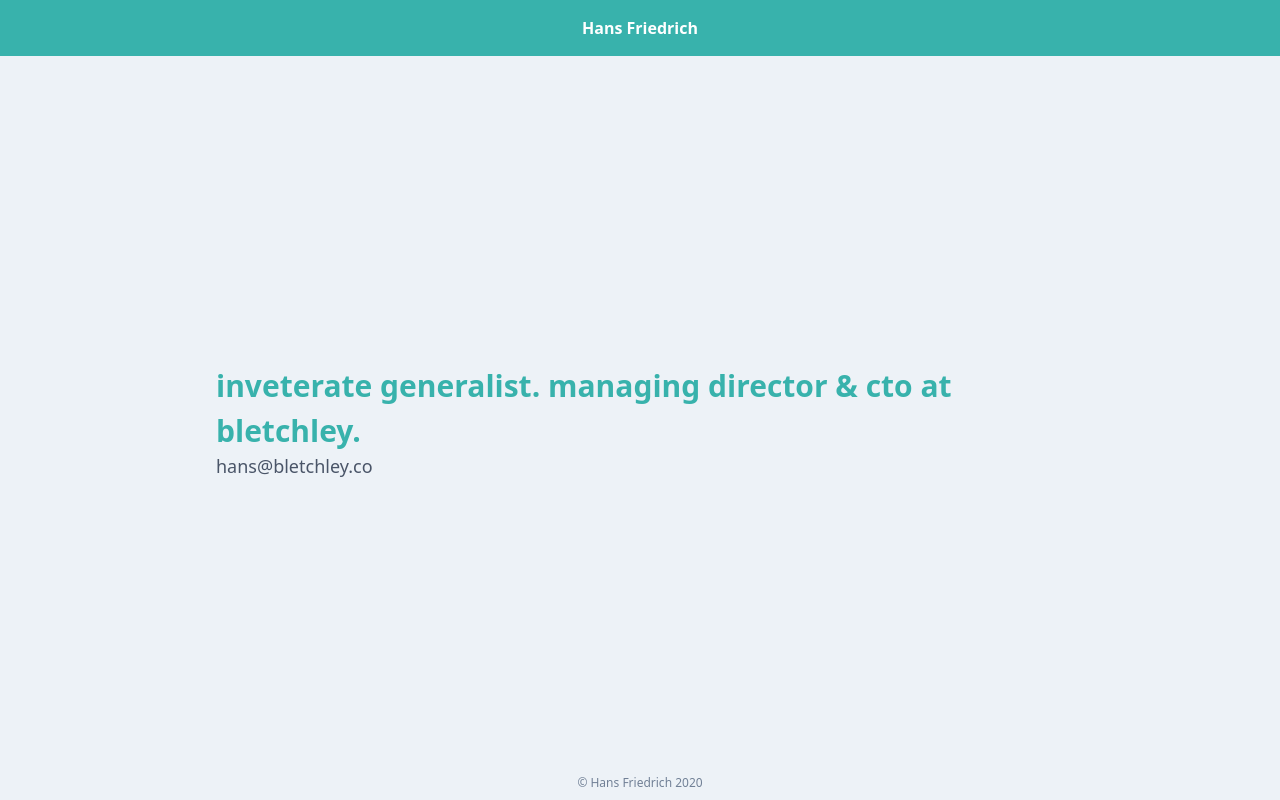
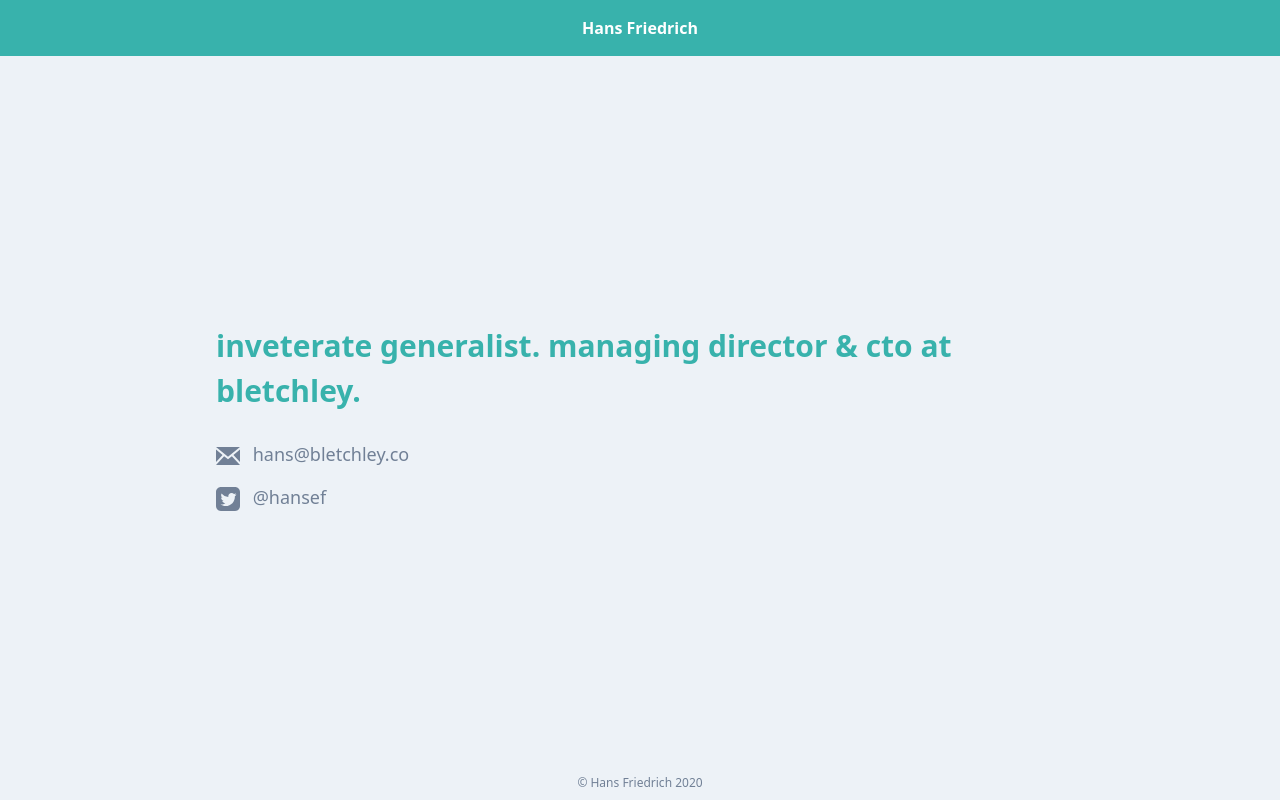
Before and after one commit to hansef/hansef.com, a Gatsby site: page / in a window 1280 px wide. Built offline with nearby package versions, Linux system fonts and the light colour scheme; Gatsby itself is replaced by a stand-in of ours.

Commit message:
Add email and twitter links

```diff
--- a/src/pages/index.js
+++ b/src/pages/index.js
@@ -7,11 +7,14 @@
       <main className="max-w-4xl flex-grow mx-auto flex flex-col justify-around">
         <div className="sm:flex sm:flex-row-reverse sm:items-center">
           <div className="sm:px-2">
-            <h1 className="px-4 pt-5 text-2xl text-left text-teal-500 font-bold sm:text-3xl">
+            <h1 className="px-4 py-5 text-2xl text-left text-teal-500 font-bold sm:text-3xl">
               inveterate generalist. managing director &amp; cto at bletchley.
             </h1>
-            <p className="px-4 text-lg text-gray-700">
-              <a href="mailto:hans@bletchley.co">hans@bletchley.co</a>
+            <p className="px-4 py-2 text-lg text-gray-700">
+              <a href="mailto:hans@bletchley.co" className="inline text-gray-600"><svg xmlns="http://www.w3.org/2000/svg" className="inline fill-current" width="24" height="24" viewBox="0 0 24 24"><path d="M12 12.713l-11.985-9.713h23.971l-11.986 9.713zm-5.425-1.822l-6.575-5.329v12.501l6.575-7.172zm10.85 0l6.575 7.172v-12.501l-6.575 5.329zm-1.557 1.261l-3.868 3.135-3.868-3.135-8.11 8.848h23.956l-8.11-8.848z"/></svg> <span className="pl-2">hans@bletchley.co</span></a>
+            </p>
+            <p className="px-4 py-2 text-lg text-gray-700">
+              <a href="https://twitter.com/hansef" className="inline text-gray-600"><svg className="inline fill-current" xmlns="http://www.w3.org/2000/svg" width="24" height="24" viewBox="0 0 24 24"><path d="M19 0h-14c-2.761 0-5 2.239-5 5v14c0 2.761 2.239 5 5 5h14c2.762 0 5-2.239 5-5v-14c0-2.761-2.238-5-5-5zm-.139 9.237c.209 4.617-3.234 9.765-9.33 9.765-1.854 0-3.579-.543-5.032-1.475 1.742.205 3.48-.278 4.86-1.359-1.437-.027-2.649-.976-3.066-2.28.515.098 1.021.069 1.482-.056-1.579-.317-2.668-1.739-2.633-3.26.442.246.949.394 1.486.411-1.461-.977-1.875-2.907-1.016-4.383 1.619 1.986 4.038 3.293 6.766 3.43-.479-2.053 1.08-4.03 3.199-4.03.943 0 1.797.398 2.395 1.037.748-.147 1.451-.42 2.086-.796-.246.767-.766 1.41-1.443 1.816.664-.08 1.297-.256 1.885-.517-.439.656-.996 1.234-1.639 1.697z"/></svg> <span className="pl-2">@hansef</span></a>
             </p>
           </div>
         </div>
```
